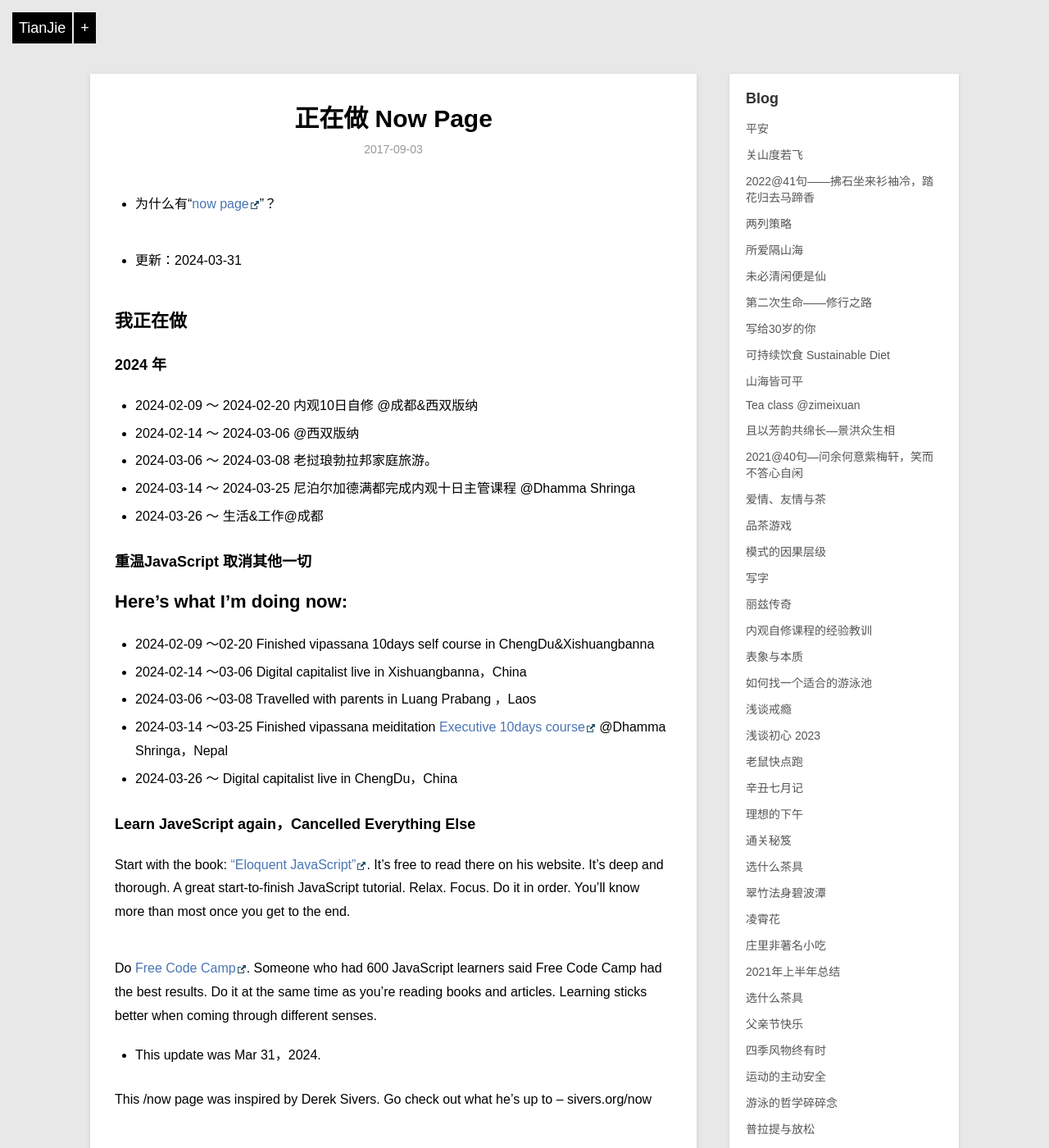
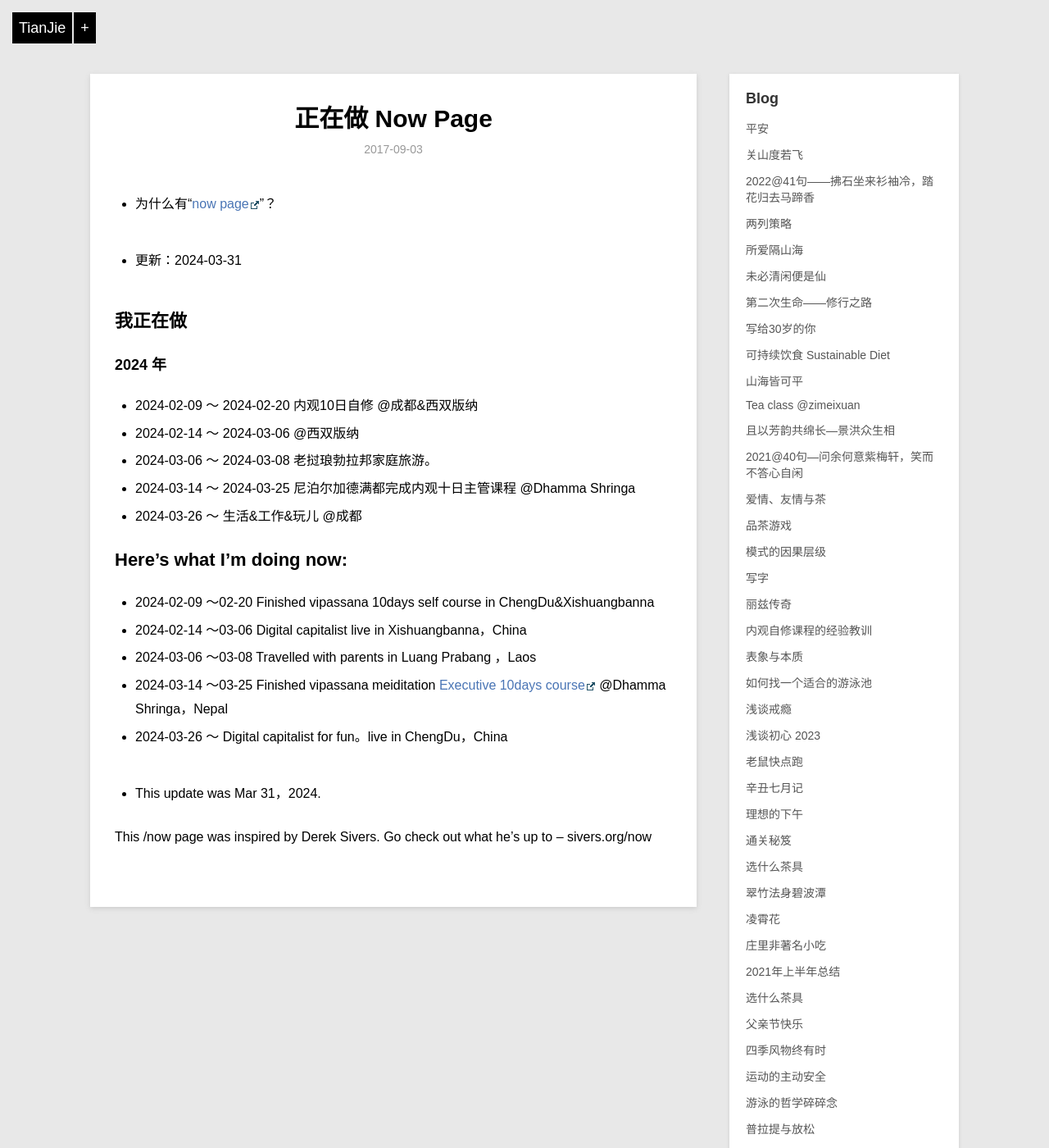
Before and after one commit to violettianjie/violettianjie.github.io, a Jekyll site: the page built from _posts/blog/2017-09-03-now.md, in a window 1280 px wide and 1400 px high. Shown: the whole window at 82% size. Built offline with Jekyll 4.4.1, drawn with Linux system fonts in a browser that asks for light colours; comment, search, counter and statistics services are not loaded.

Commit message:
Update 2017-09-03-now.md

```diff
--- a/_posts/blog/2017-09-03-now.md
+++ b/_posts/blog/2017-09-03-now.md
@@ -22,10 +22,8 @@ category: blog
 - 2024-02-14 ～ 2024-03-06 @西双版纳
 - 2024-03-06 ～ 2024-03-08 老挝琅勃拉邦家庭旅游。
 - 2024-03-14 ～ 2024-03-25 尼泊尔加德满都完成内观十日主管课程 @Dhamma Shringa
-- 2024-03-26 ～    生活&工作@成都
+- 2024-03-26 ～    生活&工作&玩儿 @成都
 
-
-### 重温JavaScript 取消其他一切
 
 
 ## Here’s what I’m doing now:
@@ -34,12 +32,9 @@ category: blog
 - 2024-02-14 ～03-06 Digital capitalist live in Xishuangbanna，China
 - 2024-03-06 ～03-08 Travelled with parents in Luang Prabang ，Laos
 - 2024-03-14 ～03-25 Finished vipassana meiditation [Executive 10days course](http://executive.dhamma.org/) @Dhamma Shringa，Nepal
-- 2024-03-26 ～      Digital capitalist live in ChengDu，China
+- 2024-03-26 ～      Digital capitalist for fun。live in ChengDu，China
 
-### Learn JaveScript again，Cancelled Everything Else
-Start with the book: [“Eloquent JavaScript”](https://eloquentjavascript.net/). It’s free to read there on his website. It’s deep and thorough. A great start-to-finish JavaScript tutorial. Relax. Focus. Do it in order. You’ll know more than most once you get to the end.
 
-Do [Free Code Camp](https://www.freecodecamp.org/learn/javascript-algorithms-and-data-structures-v8). Someone who had 600 JavaScript learners said Free Code Camp had the best results. Do it at the same time as you’re reading books and articles. Learning sticks better when coming through different senses.
 
 
 
```
